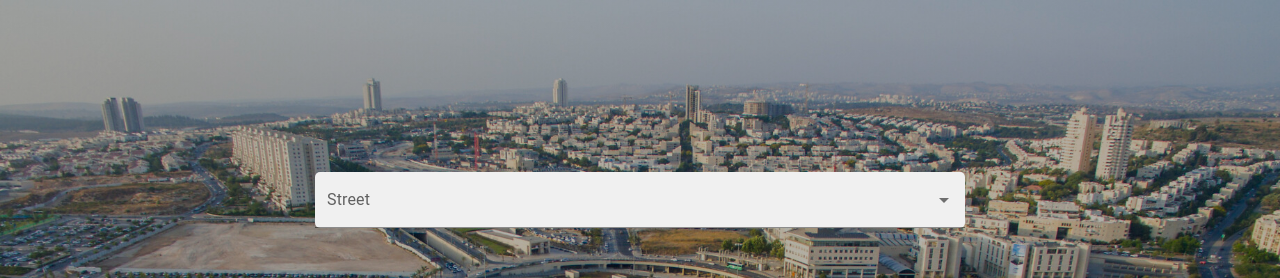
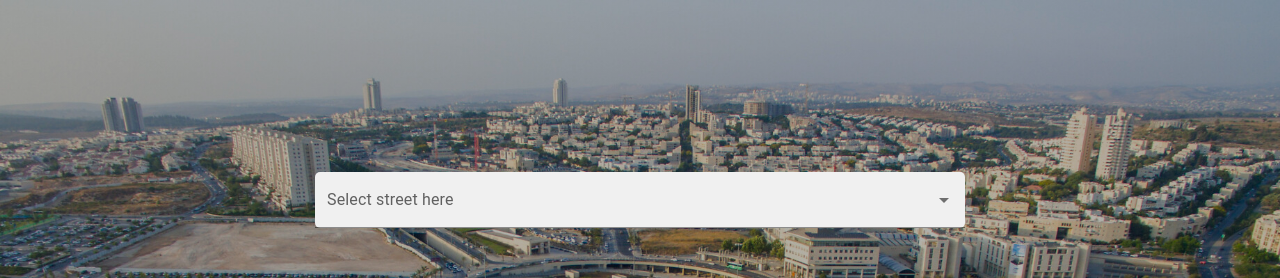
Before and after one commit to Dylc/streets, a React (Create React App) app: page / in a window 1280 px wide. Shown: the top 278 px of the page. Built offline with nearby package versions, Linux system fonts and the light colour scheme.

Commit message:
fix: adjust street selector for new street convention

```diff
--- a/src/components/StreetsSelector.js
+++ b/src/components/StreetsSelector.js
@@ -4,41 +4,23 @@ import Autocomplete from "@mui/material/Autocomplete";
 import STREETS from "store/streets";
 import ClearIcon from "@mui/icons-material/Clear";
 
-import { styled, lighten, darken } from "@mui/system";
-
-const GroupHeader = styled("div")(({ theme }) => ({
-  position: "sticky",
-  top: "-8px",
-  padding: "4px 10px",
-  // color: theme.palette.primary.main,
-  // backgroundColor:
-  //   theme.palette.mode === "light"
-  //     ? lighten(theme.palette.primary.light, 0.85)
-  //     : darken(theme.palette.primary.main, 0.8),
-}));
-
-const GroupItems = styled("ul")({
-  padding: 0,
-});
-
-export default function StreetsSelector({ width, height }) {
+export default function StreetsSelector({ width }) {
   return (
     <Autocomplete
       id="grouped-demo"
       options={STREETS.sort((a, b) => a.neighborhood - b.neighborhood)}
       groupBy={(option) => option.neighborhood}
-      getOptionLabel={(option) => option.title.english}
+      getOptionLabel={(option) => option.name.english}
       sx={{ width }}
       clearIcon={<ClearIcon fontSize="big" />}
       renderInput={(params) => (
-        <TextField {...params} variant="filled" label="Street" />
+        <TextField
+          {...params}
+          variant="filled"
+          label="Select street here"
+          style={{ height: "100%" }}
+        />
       )}
-      // renderGroup={(params) => (
-      //   <li>
-      //     <GroupHeader>{params.group}</GroupHeader>
-      //     <GroupItems>{params.children}</GroupItems>
-      //   </li>
-      // )}
     />
   );
 }
```
